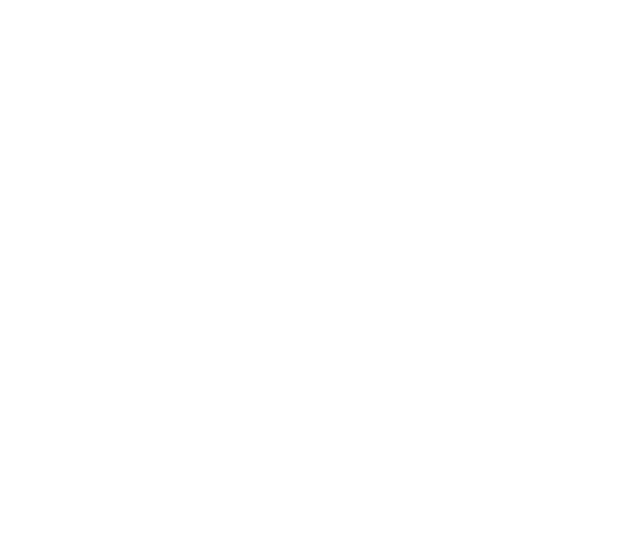
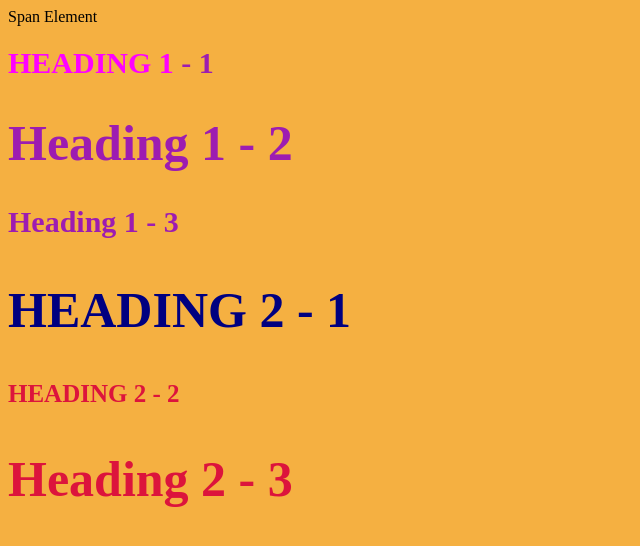
Before and after one commit to ConnorSmith3/cartoon-hero, a plain HTML site: page style-test.html in a window 1280 px wide. Shown: the whole page, without its empty margins (0-640 px from the left). Drawn offline with Linux system fonts and the light colour scheme.

Commit message:
created test html & css pages
Code written shows various html elements & how you can change them using css styling.

```diff
--- /dev/null
+++ b/css/test.css
@@ -0,0 +1,23 @@
+body {
+	background-color: #F5B041;
+}
+h1 {
+	font-size: 30px;
+	color: #9D1CB1;
+}
+h2 {
+	font-size: 25px;
+	color: crimson;
+}
+.big {
+	font-size: 50px;
+}
+.uppercase {
+	text-transform: uppercase;
+}
+.big.uppercase {
+	color: navy;
+}
+h1 span {
+	color: magenta;
+}
--- a/style-test.html
+++ b/style-test.html
@@ -2,8 +2,15 @@
 <html>
 <head>
 	<title>Style Test File</title>
+	<link rel="stylesheet" type="text/css" href="css/test.css">
 </head>
 <body>
-
+	<span>Span Element</span>
+	<h1 class="uppercase"><span>Heading 1</span> - 1</h1>
+	<h1 class="big">Heading 1 - 2</h1>
+	<h1>Heading 1 - 3</h1>
+	<h2 class="big uppercase">Heading 2 - 1</h2>
+	<h2 class="uppercase">Heading 2 - 2</h2>
+	<h2 class="big">Heading 2 - 3</h2>
 </body>
 </html>
```
